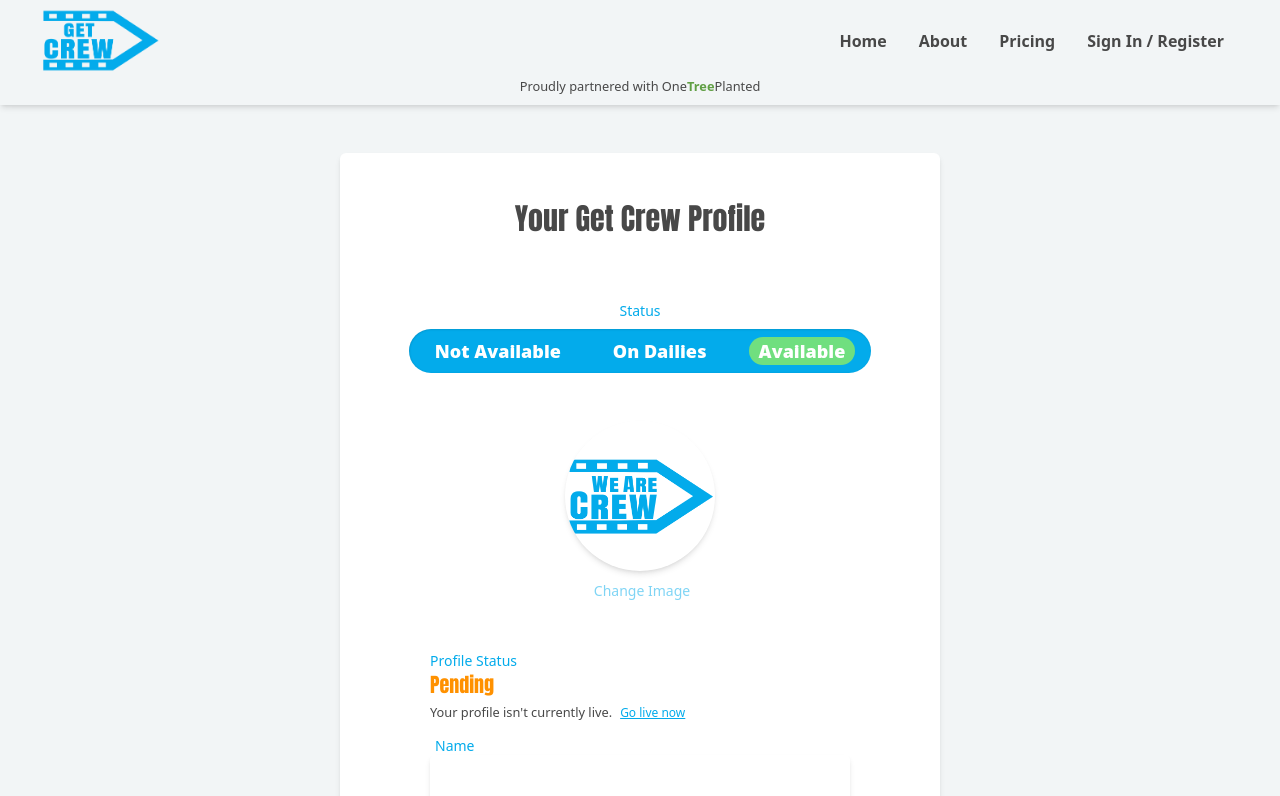
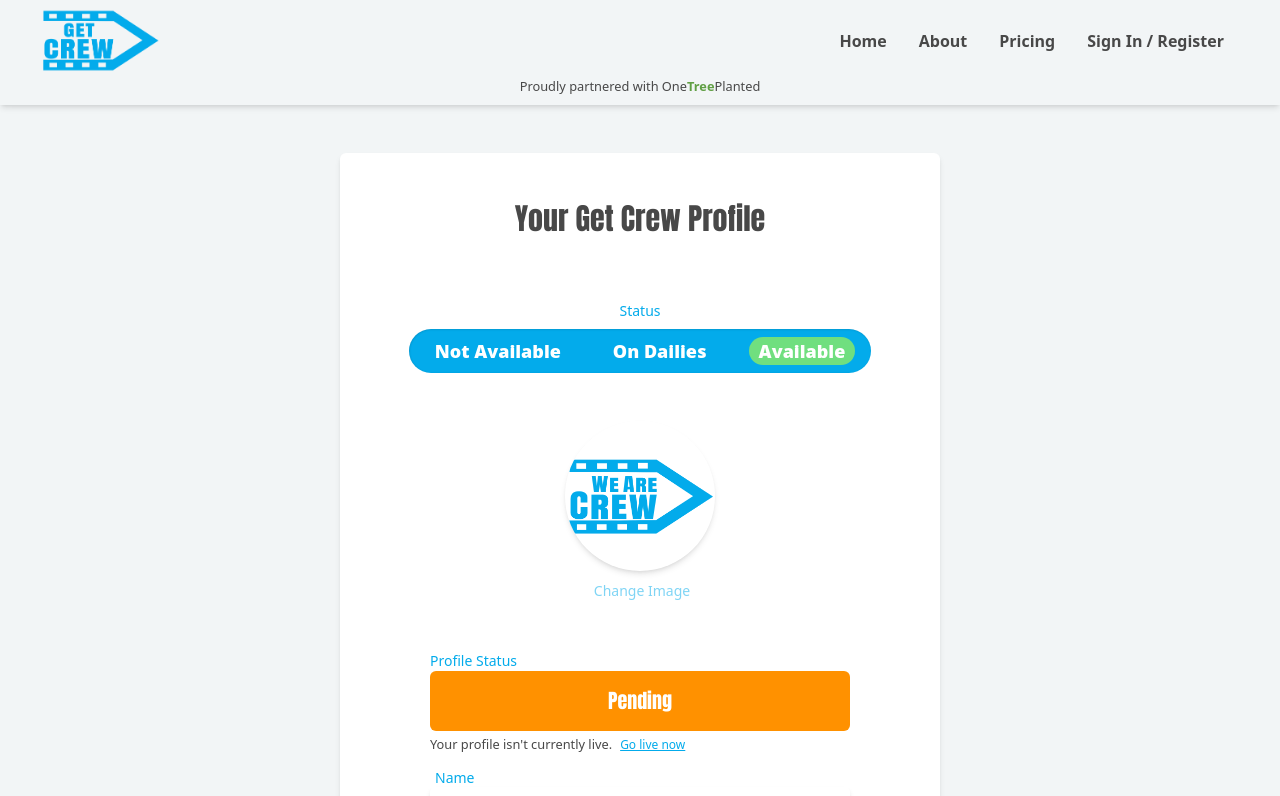
Before and after one commit to sdbxsdb/we-are-crew, a Next.js app: page /I-am-crew in a window 1280 px wide. Shown: the top 796 px of the page. Built offline with nearby package versions, Linux system fonts and the light colour scheme; no server answers; the database is empty.

Commit message:
editing profile status look on account page

```diff
--- a/components/Account.js
+++ b/components/Account.js
@@ -497,7 +497,7 @@ const Account = ({ session }) => {
                     <p className="text-sm text-wearecrewBlue">Profile Status</p>
                     {paid !== true ? (
                       <div className=" items-center">
-                        <h1 className="text-wearecrewOrange text-xl">
+                        <h1 className="text-white w-full bg-wearecrewOrange p-4 rounded-md text-xl text-center">
                           Pending
                         </h1>
                         <small>Your profile isn&apos;t currently live.</small>
@@ -509,7 +509,7 @@ const Account = ({ session }) => {
                       </div>
                     ) : (
                       <div className="">
-                        <h1 className="text-wearecrewGreen text-xl">Live</h1>
+                        <h1 className="text-white w-full bg-wearecrewGreen p-4 rounded-md text-xl text-center">Live</h1>
                         <small>
                           Your profile has been live since {dateOfPayment}
                         </small>
```
